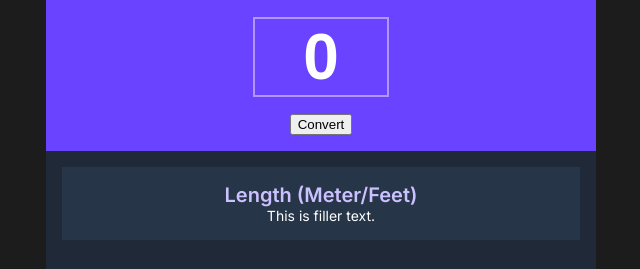
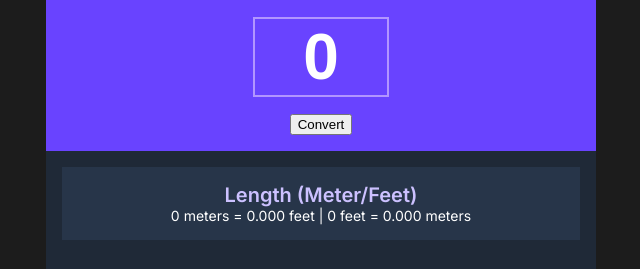
Before and after one commit to Rapidisimo/Unit-Converter, a plain HTML site: page index.html in a window 1280 px wide. Both pictures are taken after a click on the button "Convert". Shown: the part 491-760 px from the top of the page, without its empty margins (319-959 px from the left). Drawn offline with Linux system fonts and the light colour scheme.

Commit message:
1st JS functionality

```diff
--- a/app.js
+++ b/app.js
@@ -3,3 +3,50 @@
 1 liter = 0.264 gallon
 1 kilogram = 2.204 pound
 */
+
+
+const numberInput = document.getElementById('digits');
+const convertBtn = document.querySelector('.convert-btn')
+const lengthMF = document.getElementById('length');
+const volume = document.getElementById('volume');
+const mass = document.getElementById('mass');
+let number = 0;
+
+// clears the default value of "0"
+numberInput.addEventListener('click', function () {
+    if(numberInput.value === "0") {
+        numberInput.value = null
+    }
+})
+
+// Turns input from the input field into an integer from a string
+numberInput.addEventListener('keyup', function (event) {
+    number = parseInt(event.target.value)
+})
+
+// Convert Button
+convertBtn.addEventListener('click', function () {
+    length();
+})
+
+let meters = 0;
+let feet = 0;
+
+// Number Input from Feet to Meters
+function lengthM(arr) {
+    meters = (arr / 3.281).toFixed(3);
+    return meters
+}
+
+// Number Input from Meters to Feet
+function lengthF(arr) {
+    feet = (arr * 3.281).toFixed(3);
+    return feet
+}
+
+// Write out paragraph with converted length units.
+function length() {
+    lengthM(number);
+    lengthF(number);
+    lengthMF.textContent = `${number} meters = ${feet} feet | ${number} feet = ${meters} meters`;
+}
--- a/index.html
+++ b/index.html
@@ -18,20 +18,20 @@
                 <input type="number" value="0" id="digits">
             </section>
             <section>
-                <button class="covert-btn">Convert</button>
+                <button class="convert-btn">Convert</button>
             </section>
         </header>
         <section class="units">
             <h2>Length (Meter/Feet)</h2>
-            <p>This is filler text.</p>
+            <p id="length">This is filler text.</p>
         </section>
         <section class="units">
             <h2>Volume (Liters/Gallons)</h2>
-            <p>This is filler text.</p>
+            <p id="volume">This is filler text.</p>
         </section>
         <section class="units">
             <h2>Mass (Kilograms/Pounds)</h2>
-            <p>This is filler text.</p>
+            <p id="mass">This is filler text.</p>
         </section>
     </div>
 
```
